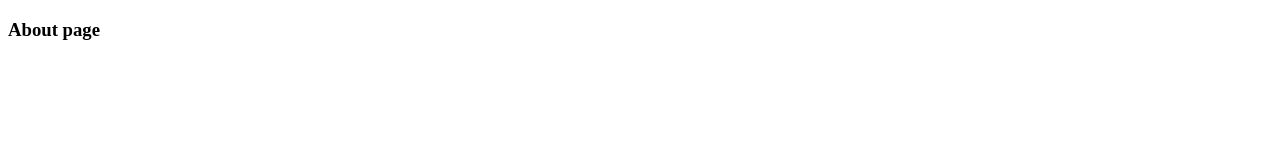
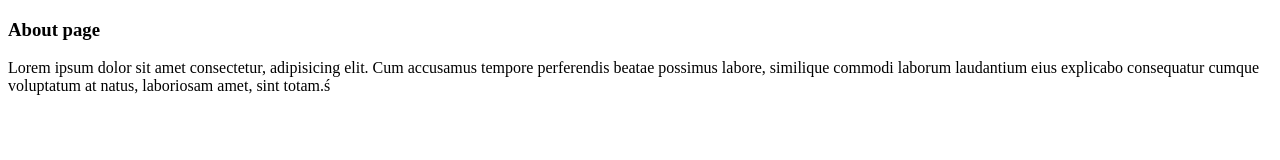
Before and after one commit to itatipavan/OIBSIP, a plain HTML site: page about.html in a window 1280 px wide. Drawn offline with Linux system fonts and the light colour scheme.

Commit message:
Added paragrah

```diff
--- a/about.html
+++ b/about.html
@@ -7,5 +7,11 @@
   </head>
   <body>
     <h3>About page</h3>
+    <p>
+      Lorem ipsum dolor sit amet consectetur, adipisicing elit. Cum accusamus
+      tempore perferendis beatae possimus labore, similique commodi laborum
+      laudantium eius explicabo consequatur cumque voluptatum at natus,
+      laboriosam amet, sint totam.ś
+    </p>
   </body>
 </html>
```
